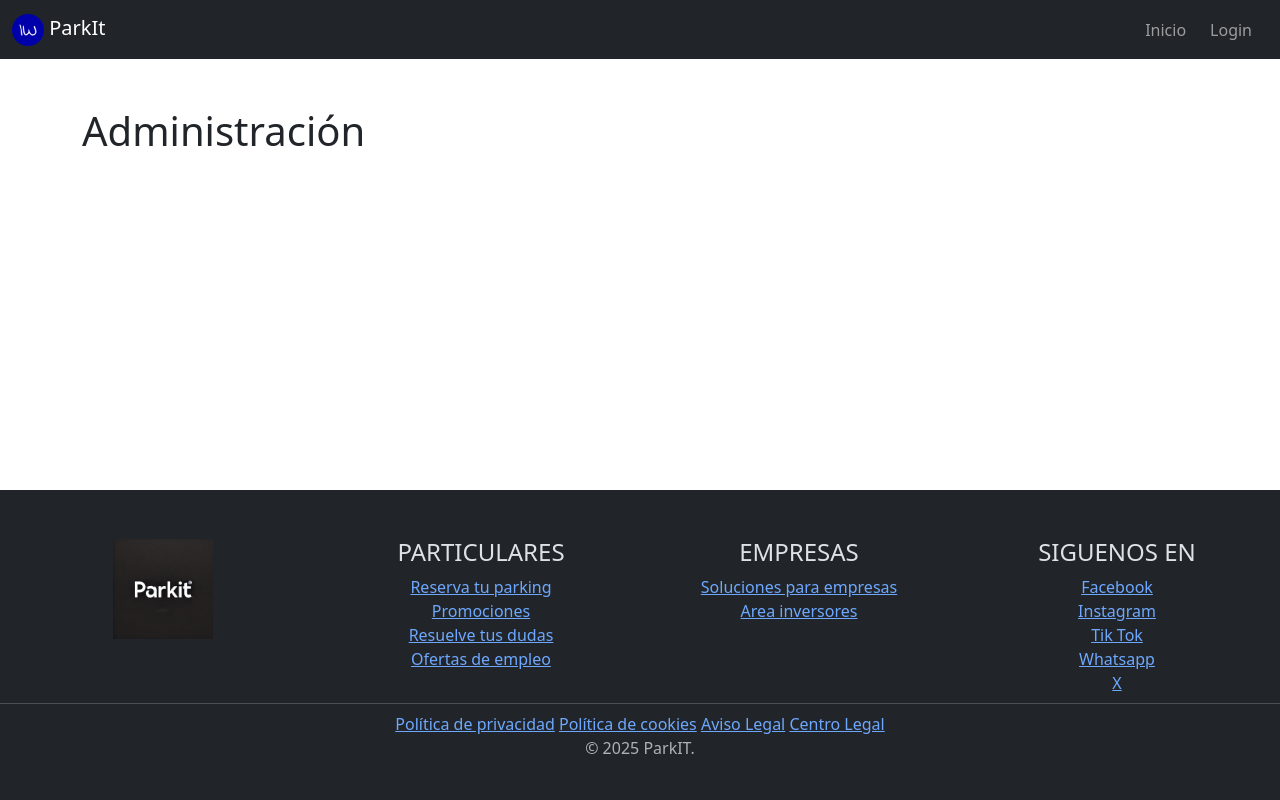
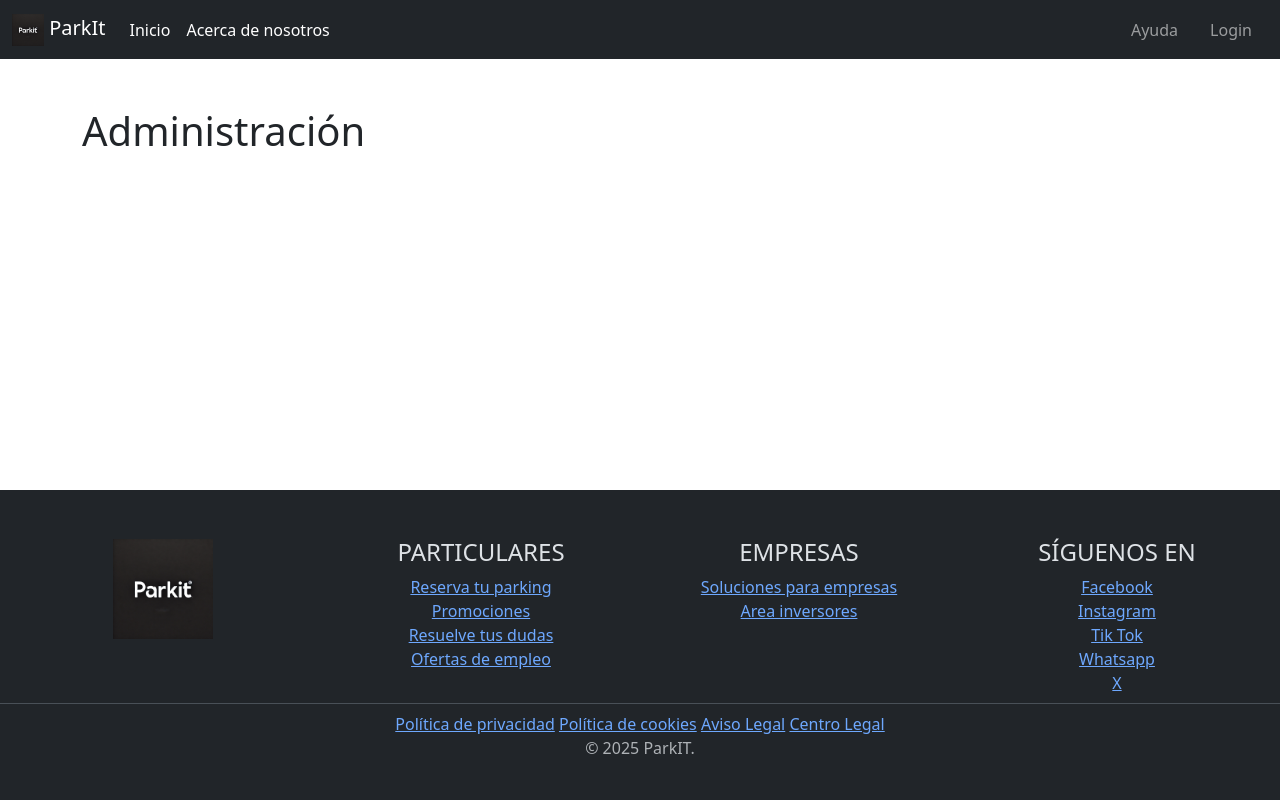
Before and after one commit to alexboni97/IW, a Spring app: page /admin in a window 1280 px wide. Run offline with Thymeleaf, Linux system fonts and the light colour scheme; the template is opened without the code that fills it, so the values that code supplies are empty; some of the project's set-up classes (security, data sources, template engines, error pages and the like) are left out, and stand-ins take their place.

Commit message:
Cambios y barra superior pagina inicio

```diff
--- a/plantilla/src/main/resources/templates/fragments/footer.html
+++ b/plantilla/src/main/resources/templates/fragments/footer.html
@@ -37,7 +37,7 @@
                         </div>
                         <div class="col col-sm-3">
                             <br>
-                            <h4>SIGUENOS EN</h4>
+                            <h4>SÍGUENOS EN</h4>
                             <a href="#">Facebook</a>
                             <br>
                             <a href="#">Instagram</a>
--- a/plantilla/src/main/resources/templates/fragments/nav.html
+++ b/plantilla/src/main/resources/templates/fragments/nav.html
@@ -12,9 +12,21 @@
         <nav class="navbar navbar-expand-lg navbar-dark bg-dark text-white">
             <div class="container-fluid">
                 <!-- nombre del sitio; es un enlace que lleva a la página principal -->
-                <a class="navbar-brand">
-                    <img th:src="@{/img/logo.png}" src="/img/parkit-dark4.webp" alt="logo IW" width="32" height="32" class="d-inline-block align-text-top"> ParkIt
+                <a class="navbar-brand" th:href="@{/}">
+                    <img th:href="@{/}" src="/img/parkit-dark4.webp" alt="logo IW" width="32" height="32" class="d-inline-block align-text-top"> ParkIt
                 </a>
+
+                <th:block th:unless="${u}">
+
+                <li class="nav-link mx-2">
+                    <a class="nav-link" th:href="@{/}" href="/">Inicio</a>
+                </li>
+
+                <li class="nav-link mx-2">
+                    <a class="nav-link" th:href="@{/templates/info/}" href="/templates/info">Acerca de nosotros</a>
+                </li>
+
+                </th:block>
 
                 <!-- menu hamburguesa si no cabe todo -->
                 <button class="navbar-toggler" type="button" data-bs-toggle="collapse" data-bs-target="#navbarSupportedContent" aria-controls="navbarSupportedContent" aria-expanded="false" aria-label="Toggle navigation">
@@ -45,9 +57,12 @@
                             </li>
                         </th:block>
                         <th:block th:unless="${u}">
-                            <li class="nav-item mx-">
-                                <a class="nav-link" th:href="@{/login}" href="/login">Inicio</a>
+
+                            <li class="nav-item mx-2">
+                                <a class="nav-link" th:href="@{/}" href="/">Ayuda</a>
                             </li>
+
+
                             <li class="nav-item mx-2">
                                 <a class="nav-link" th:href="@{/login}" href="/login">Login</a>
                             </li>
```
Also changed, not shown: plantilla/src/main/resources/templates/info.html (added).
